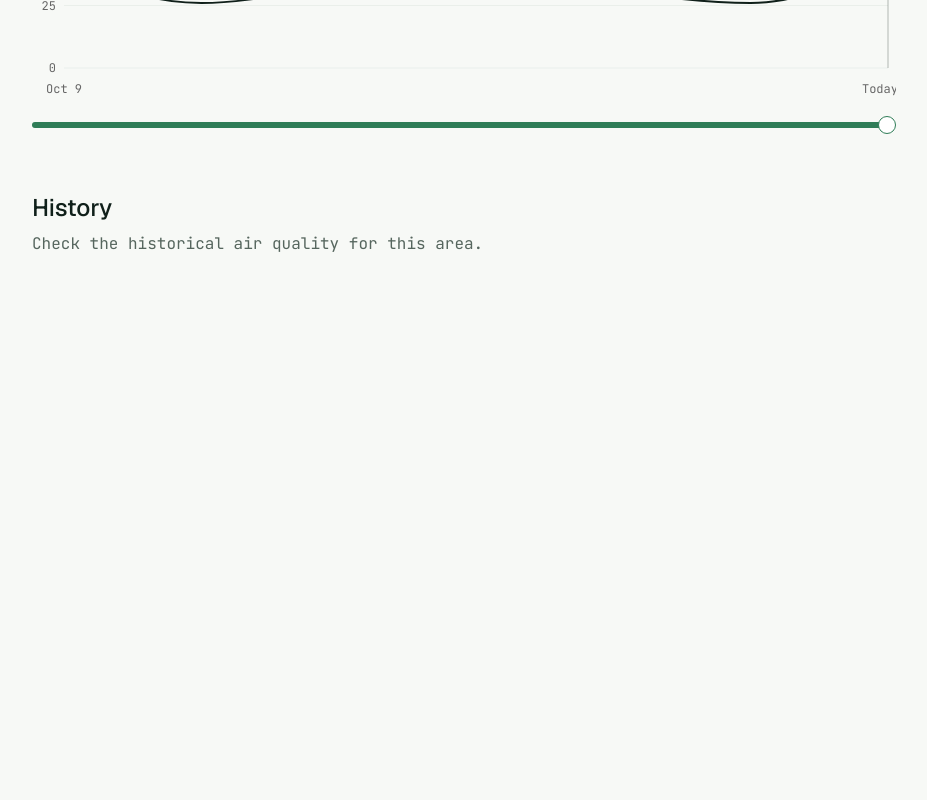
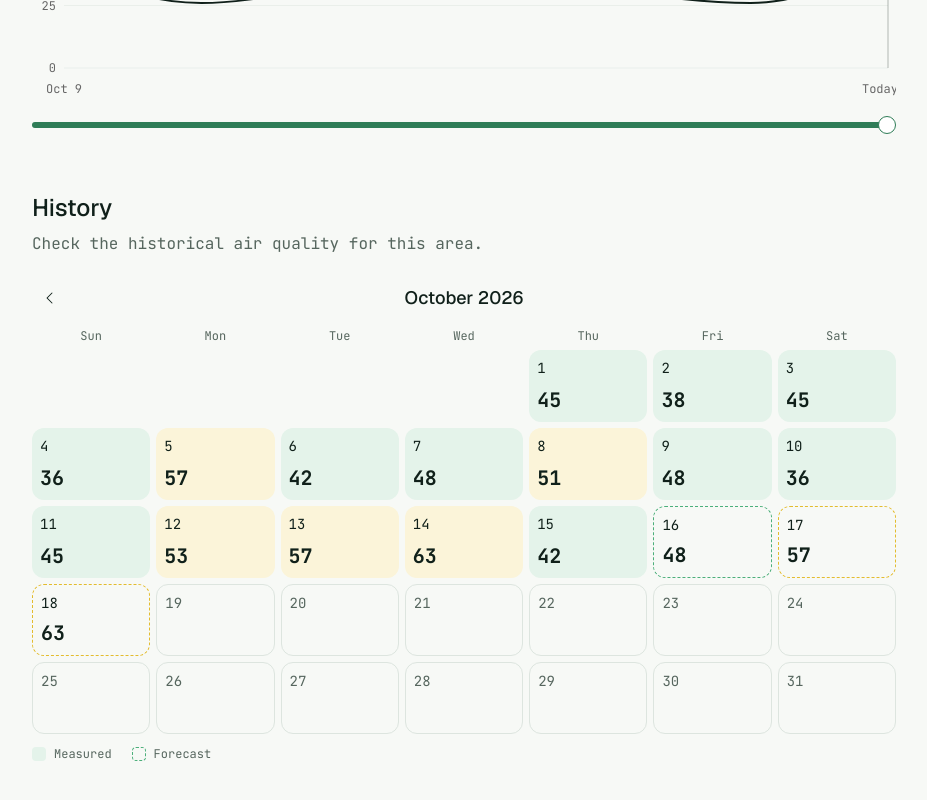
Before and after one commit to RMin280/senior_project, a Next.js app in the folder frontend/: page /zipcodes/75201 in a window 1280 px wide. Shown: the part 1314-2114 px from the top of the page, without its empty margins (176-1103 px from the left). Before the commit the page ends 1666 px from the top, so only its background shows below. Built offline with nearby package versions, Linux system fonts and the light colour scheme.

Commit message:
Added history calendar with nav

```diff
--- /dev/null
+++ b/frontend/features/history/components/day-cell.tsx
@@ -0,0 +1,43 @@
+import { aqiColor, getCategory } from "@/lib/aqi"
+import type { DayReading } from "./sample-history"
+
+type DayCellProps = {
+  day: number
+  reading?: DayReading
+}
+
+export function DayCell({ day, reading }: DayCellProps) {
+  //if no data for the day, return a blank cell
+  if (!reading) {
+    return (
+      <div className="h-18 rounded-lg border p-2 text-sm text-muted-foreground">
+        {day}
+      </div>
+    )
+  }
+
+  const category = getCategory(reading.aqi)
+  const isForecast = reading.kind === "forecast"
+
+  // measured days are filled with the category tint, forecast days get a dashed outline
+  return (
+    <div
+      className="flex h-18 flex-col justify-between rounded-lg p-2 text-foreground"
+      style={
+        isForecast
+          ? { border: `1.5px dashed ${aqiColor(category.key)}` }
+          : { background: aqiColor(category.key, "tint") }
+      }
+      title={`AQI ${reading.aqi}, ${category.name}${isForecast ? ", forecast" : ""}`}
+    >
+      <span className="text-sm">{day}</span>
+      <span className="text-xl font-bold tabular-nums">
+        {reading.aqi}
+        <span className="sr-only">
+          , {category.name}
+          {isForecast && ", forecast"}
+        </span>
+      </span>
+    </div>
+  )
+}
--- /dev/null
+++ b/frontend/features/history/components/history-calendar.tsx
@@ -0,0 +1,121 @@
+"use client"
+
+import { useState } from "react"
+import { CaretLeftIcon, CaretRightIcon } from "@phosphor-icons/react"
+import { Button } from "@/components/ui/button"
+import { aqiColor } from "@/lib/aqi"
+import { DayCell } from "./day-cell"
+import {
+  EARLIEST_DAY,
+  LAST_FORECAST_DAY,
+  TODAY,
+  getSampleReading,
+} from "./sample-history"
+
+const weekdays = ["Sun", "Mon", "Tue", "Wed", "Thu", "Fri", "Sat"]
+
+// Months are stored as num, so going back/forward +1/-1
+function toMonthNumber(date: Date) {
+  return date.getFullYear() * 12 + date.getMonth()
+}
+
+export function HistoryCalendar() {
+  const [monthNumber, setMonthNumber] = useState(toMonthNumber(TODAY))
+
+  // Shown Month
+  const year = Math.floor(monthNumber / 12)
+  const month = monthNumber % 12
+  const daysInMonth = new Date(year, month + 1, 0).getDate()
+  const firstWeekday = new Date(year, month, 1).getDay() // 0 = Sunday
+  const monthLabel = new Date(year, month, 1).toLocaleDateString("en-US", {
+    month: "long",
+    year: "numeric",
+  })
+
+  // Arrows //
+  // no previous month before data starts, no next month after the last forecast day
+  const hasPrevious = monthNumber > toMonthNumber(EARLIEST_DAY)
+  const hasNext = monthNumber < toMonthNumber(LAST_FORECAST_DAY)
+
+  return (
+    <div className="mt-6 flex flex-col gap-3">
+      {/* Month Navigation */}
+      <div className="flex items-center justify-between">
+        {hasPrevious ? (
+          <Button
+            variant="ghost"
+            size="icon-lg"
+            aria-label="Previous month"
+            className="rounded-full"
+            onClick={() => setMonthNumber(monthNumber - 1)}
+          >
+            <CaretLeftIcon />
+          </Button>
+        ) : (
+          <span className="size-9" />
+        )}
+
+        <h3 aria-live="polite" className="font-display text-lg font-medium">
+          {monthLabel}
+        </h3>
+
+        {hasNext ? (
+          <Button
+            variant="ghost"
+            size="icon-lg"
+            aria-label="Next month"
+            className="rounded-full"
+            onClick={() => setMonthNumber(monthNumber + 1)}
+          >
+            <CaretRightIcon />
+          </Button>
+        ) : (
+          <span className="size-9" />
+        )}
+      </div>
+
+      {/* Calendar Grid */}
+      <div className="grid grid-cols-7 gap-1.5">
+        {weekdays.map((weekday) => (
+          <div
+            key={weekday}
+            className="text-center text-xs text-muted-foreground"
+          >
+            {weekday}
+          </div>
+        ))}
+
+        {/* Blank cells before the 1st */}
+        {Array.from({ length: firstWeekday }, (_, i) => (
+          <div key={`blank-${i}`} />
+        ))}
+
+        {Array.from({ length: daysInMonth }, (_, i) => (
+          <DayCell
+            key={i}
+            day={i + 1}
+            reading={getSampleReading(new Date(year, month, i + 1))}
+          />
+        ))}
+      </div>
+
+      {/* Key */}
+      <div className="flex gap-5 text-xs text-muted-foreground">
+        <span className="flex items-center gap-2">
+          <span
+            className="size-3.5 rounded"
+            style={{ background: aqiColor("good", "tint") }}
+          />
+          Measured
+        </span>
+        <span className="flex items-center gap-2">
+          <span
+            className="size-3.5 rounded"
+            style={{ border: `1.5px dashed ${aqiColor("good")}` }}
+          />
+          Forecast
+        </span>
+      </div>
+    </div>
+  )
+}
--- a/frontend/features/history/components/history-section.tsx
+++ b/frontend/features/history/components/history-section.tsx
@@ -1,4 +1,5 @@
 import { Section } from "@/components/layout/section"
+import { HistoryCalendar } from "./history-calendar"
 
 export function HistorySection() {
   return (
@@ -6,6 +7,8 @@ export function HistorySection() {
       id="history"
       title="History"
       description="Check the historical air quality for this area."
-    />
+    >
+      <HistoryCalendar />
+    </Section>
   )
 }
--- /dev/null
+++ b/frontend/features/history/components/sample-history.ts
@@ -0,0 +1,41 @@
+// Mock data, replace with API data when available
+
+export type DayReading = { aqi: number; kind: "measured" | "forecast" }
+
+// Same sample "today" and forecast as the AQI card and forecast section
+export const TODAY = new Date(2026, 9, 15)
+const TODAY_AQI = 42
+const FORECAST = [48, 57, 63]
+
+export const EARLIEST_DAY = new Date(2021, 0, 1)
+// Date rolls over into the next month on its own (Oct 31 + 3 days = Nov 3)
+export const LAST_FORECAST_DAY = new Date(
+  TODAY.getFullYear(),
+  TODAY.getMonth(),
+  TODAY.getDate() + FORECAST.length,
+)
+
+const DAY_MS = 24 * 60 * 60 * 1000
+
+/** The reading for one date, or undefined when there's no data. */
+export function getSampleReading(date: Date): DayReading | undefined {
+  const daysFromToday = Math.round((date.getTime() - TODAY.getTime()) / DAY_MS)
+
+  if (daysFromToday === 0) return { aqi: TODAY_AQI, kind: "measured" }
+  if (daysFromToday > 0 && daysFromToday <= FORECAST.length) {
+    return { aqi: FORECAST[daysFromToday - 1], kind: "forecast" }
+  }
+  if (daysFromToday > 0 || date < EARLIEST_DAY) return undefined
+
+  // Past days: a seasonal base (worse in summer) with fixed pseudo-random variation
+  const x =
+    Math.sin(
+      date.getFullYear() * 373 + date.getMonth() * 31 + date.getDate() * 7.13,
+    ) * 10000
+  const random = x - Math.floor(x)
+  const seasonal = [36, 35, 38, 42, 50, 62, 70, 68, 56, 48, 40, 37][
+    date.getMonth()
+  ]
+  const aqi = Math.round(seasonal * (0.65 + 0.7 * random))
+  return { aqi: random > 0.965 ? aqi + 48 : aqi, kind: "measured" }
+}
```
